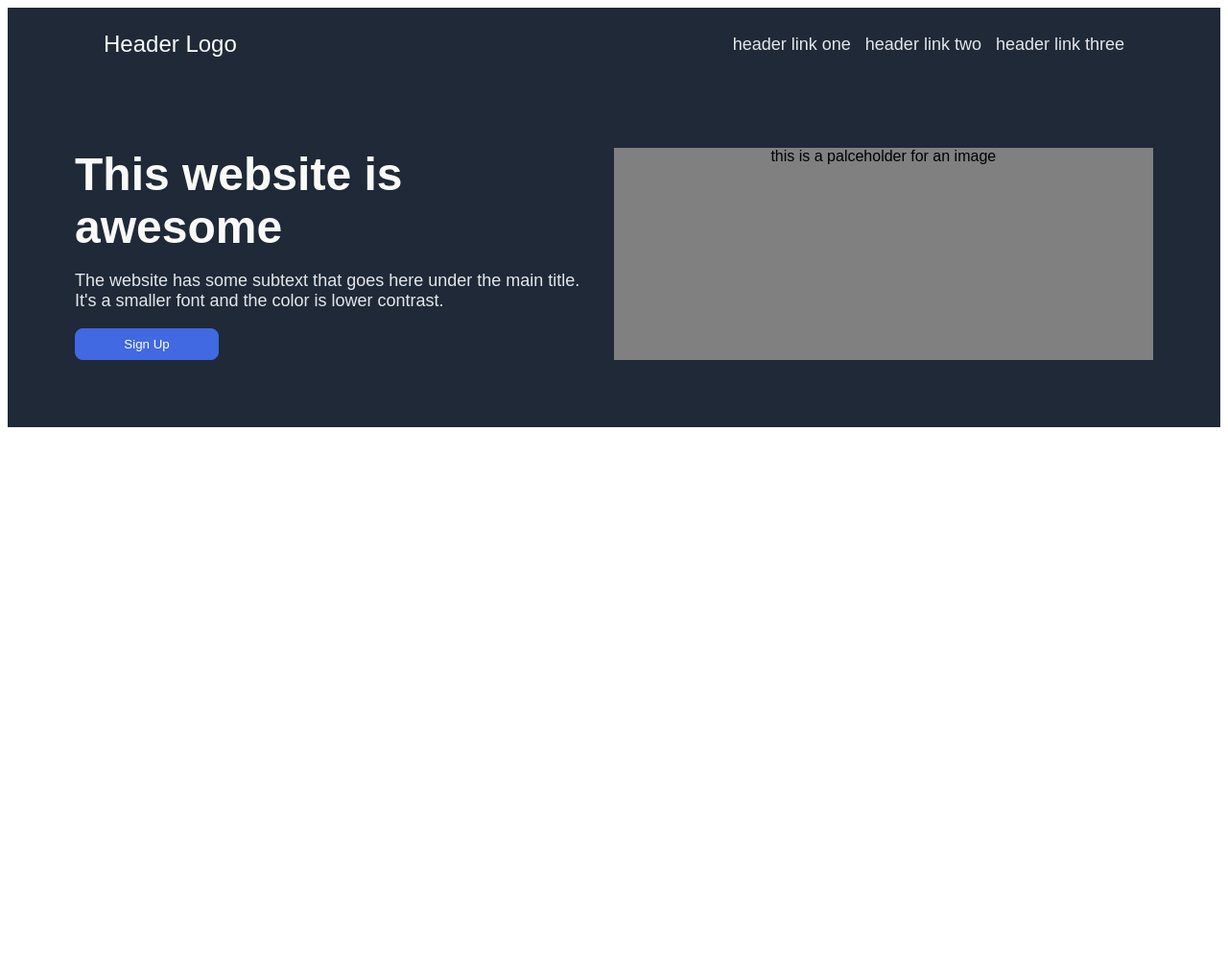
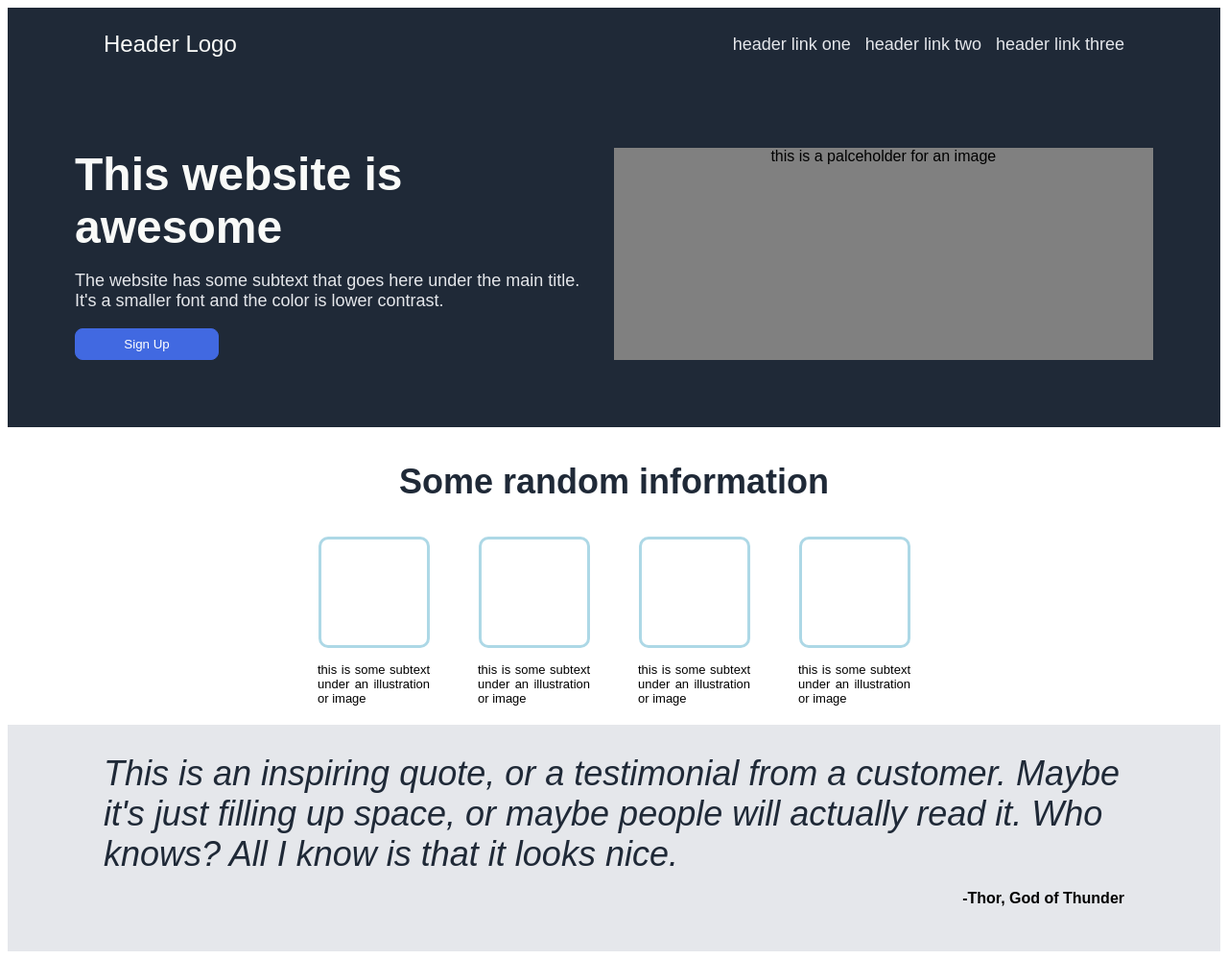
Before and after one commit to j-r-f-m/odin-landing-page, a plain HTML site: page index.html in a window 1280 px wide. Shown: the whole page at 96% size. Before the commit the page ends 800 px from the top, so only its background shows below. Drawn offline with Linux system fonts and the light colour scheme; a script that the page names is missing.

Commit message:
Add section 2

```diff
--- a/index.html
+++ b/index.html
@@ -8,7 +8,7 @@
     <link rel="stylesheet" href="style.css">
   </head>
   <body>
-
+    <!--Header-->
     <div class="header">
       <p class="header-logo">Header Logo</p>
       <div class="links">
@@ -19,10 +19,8 @@
         </ul>
       </div>
     </div>
-
-
-
-    <div class="top">
+    <!-- section 1 -->
+    <div class="section1">
       <div class="top-text">
         <p class="text-hero-main">This website is awesome</p>
         <p class="text-hero-sec">The website has some subtext that goes here under the main title. It's a smaller font and the color is lower contrast.</p>
@@ -33,6 +31,38 @@
       </div>
     </div>
 
+    <!-- section 2 -->
+    <div class="section2">
+      <p class="header-section2">Some random information</p>
+      <div class="cards">
+        <div class="card-txt">
+          <div class="card"></div>
+          <div class="subtext">this is some subtext under an illustration or image</div>
+        </div>
+        <div class="card-txt">
+          <div class="card"></div>
+          <div class="subtext">this is some subtext under an illustration or image</div>
+        </div>
+        <div class="card-txt">
+          <div class="card"></div>
+          <div class="subtext">this is some subtext under an illustration or image</div>
+        </div>
+        <div class="card-txt">
+          <div class="card"></div>
+          <div class="subtext">this is some subtext under an illustration or image</div>
+        </div>
+      </div>
+    </div>
+
+    <!-- section 3 -->
+    <div class="section3">
+      <p class="quote">
+        This is an inspiring quote, or a testimonial from a customer. Maybe it's just filling up space, or maybe people will actually read it. Who knows? All I know is that it looks nice.
+      </p>
+      <p class="author">
+        -Thor, God of Thunder
+      </p>
+    </div>
 
 
 	<script src="index.js"></script>
--- a/style.css
+++ b/style.css
@@ -2,6 +2,7 @@ html {
     font-family: arial;
 }
 
+/* header and section 1 */
 .header {
     display: flex;
     justify-content: space-between;
@@ -15,7 +16,7 @@ html {
     color: #F9FAF8;
 }
 
-.top {
+.section1 {
     display: flex;
     padding: 70px;
     justify-content: space-evenly;
@@ -54,6 +55,77 @@ html {
 
 }
 
+/* section 2 */
+
+.section2 {
+    display: flex;
+    flex-direction: column;
+    align-items: center;
+    padding: 0px 100px;
+    margin-bottom: 20px;
+}
+
+.header-section2 {
+    font-weight: 800;
+    font-size: 36px;
+    color: #1F2937;
+}
+
+.cards {
+    display: flex;
+    gap: 50px;
+
+}
+
+.card-txt {
+    display: flex;
+    flex-direction: column;
+    gap: 15px;
+    align-items: center;
+    flex-wrap: wrap;
+}
+
+.card {
+    height: 70px;
+    width: 70px;
+    background: white;
+    padding: 20px;
+    border-style: solid;
+    border-color: lightblue;
+    border-radius: 10px;
+}
+
+.subtext {
+    text-align: justify;
+    width: 117px;
+    font-size: 13px;
+
+}
+
+/* section 3 */
+.section3 {
+    display: flex;
+    flex-direction: column;
+    background: #E5E7EB;
+    padding: 30px 100px;
+
+}
+
+.quote {
+    font-size: 36px;
+    font-style: italic;
+    color: #1F2937;
+    margin: 0;
+    padding: 0;
+
+}
+
+.author {
+    font-weight: bold;
+    align-self: flex-end;
+}
+
+/* html tags */
 ul {
     display: flex;
     list-style-type: none;
```
